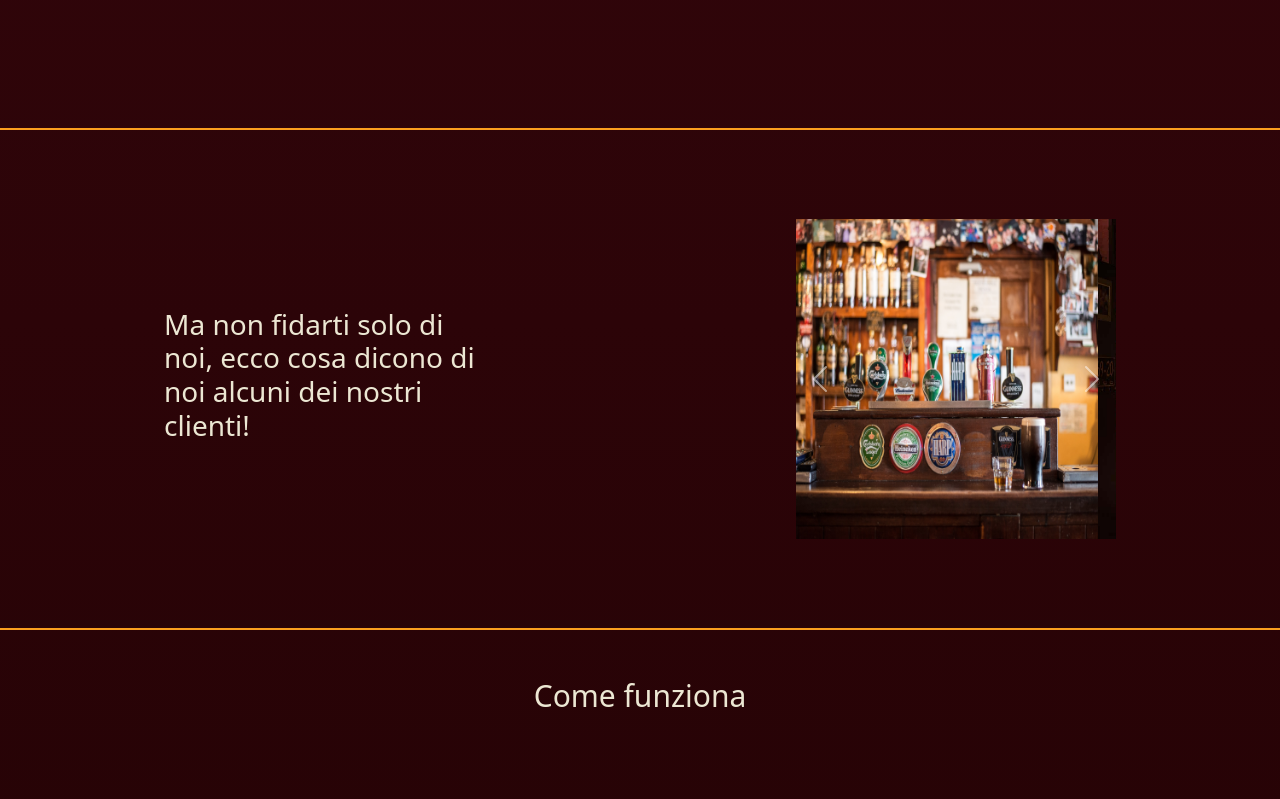
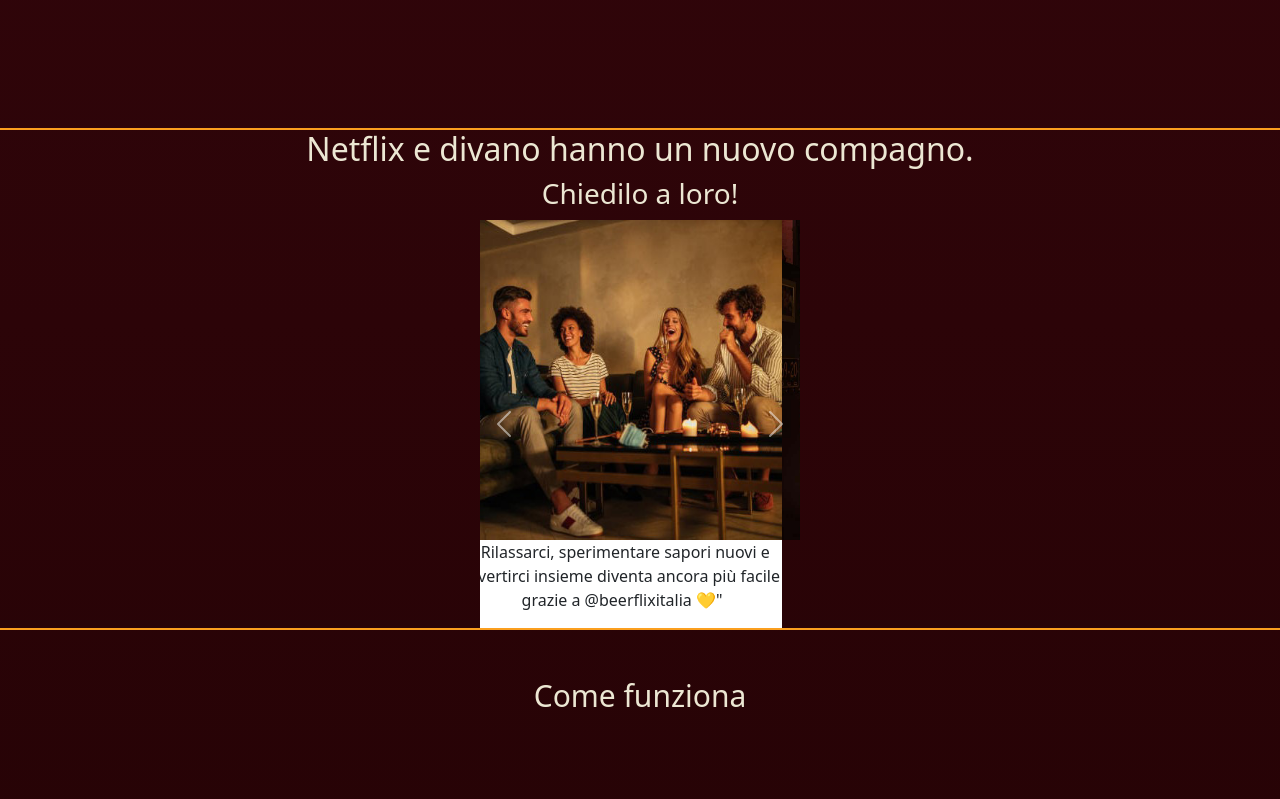
Before and after one commit to SantinoDiGennaro/Beerflix, a website: page src/landing_page.html in a window 1280 px wide. Shown: the part 720-1519 px from the top of the page. Drawn offline with nearby package versions, Linux system fonts and the light colour scheme.

Commit message:
feat/added logo and first design of review section

```diff
--- a/src/landing_page.html
+++ b/src/landing_page.html
@@ -14,7 +14,7 @@
     <header class="h-[600px] border-b-2 border-[#fb9f1f]">
         <nav class="h-20 w-full px-4 flex justify-between items-center bg-[#ece7d3]">
             <div class="flex gap-5 items-center">
-                <img class="w-24 h-12 bg-black" src="" alt="">
+                <img class="w-24 h-12" src="./assets/Beerflix Logo.png" alt="">
 
             <div class="dropdown">
                 <a class="dropdown-toggle text-[#180000] hover:text-[#fb9f1f] no-underline" href="#" role="button" data-bs-toggle="dropdown" aria-expanded="false">
@@ -46,17 +46,21 @@
 
     </div>
 
-    <div name="cosa dicono di noi" class="h-[500px] px-2 border-b-2 border-[#fb9f1f] flex justify-around items-center">
+    <div name="cosa dicono di noi" class="h-[500px] px-2 border-b-2 border-[#fb9f1f] sm: text-center sm: flex-col flex justify-around items-center">
 
-        <h3 class="text-[#ece7d3] w-80">
-            Ma non fidarti solo di noi, ecco cosa dicono di noi alcuni dei nostri clienti!
+        <h2 class="text-[#ece7d3]">
+            Netflix e divano hanno un nuovo compagno.
+        </h2>
+        <h3 class="text-[#ece7d3]">
+            Chiedilo a loro!
         </h3>
 
         <div id="carouselExampleControls" class="carousel slide h-fit w-80" data-bs-ride="carousel">
 
             <div class="carousel-inner">
-                <div class="carousel-item active">
-                    <img src="./assets/image 1.jpg" class="w-80 h-80" alt="Image not found">
+                <div class="carousel-item active bg-white">
+                    <img src="./assets/rece1.jpg" class="w-80 h-80" alt="Image not found">
+                    <p>"Rilassarci, sperimentare sapori nuovi e divertirci insieme diventa ancora più facile grazie a @beerflixitalia 💛"</p>
                 </div>
                 <div class="carousel-item">
                     <img src="./assets/image 2.jpg" class="w-80 h-80" alt="Image not found">
```
Also changed, not shown: src/assets/Beerflix Logo.png (added), src/assets/rece1.jpg (added).
